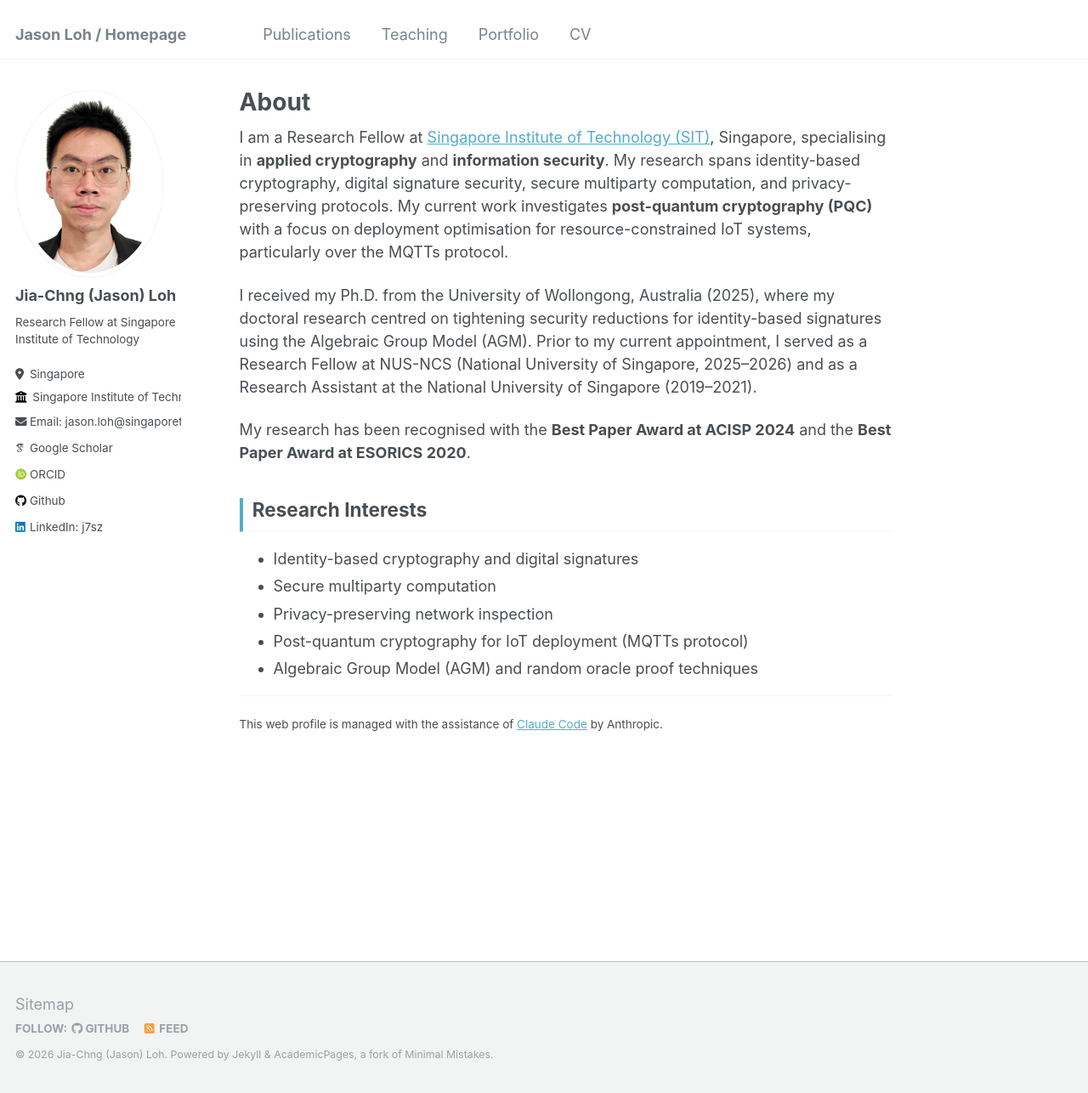
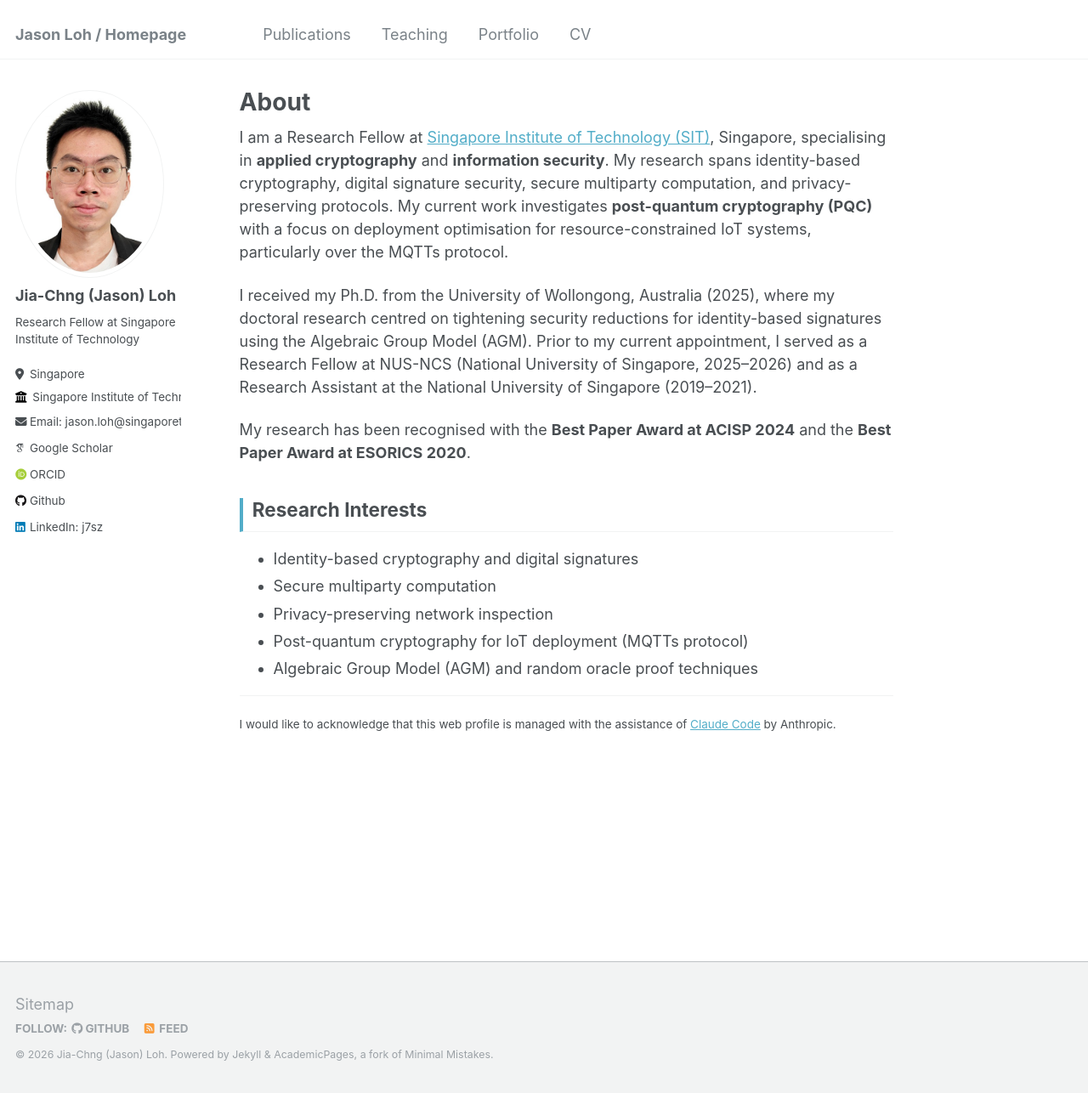
Before and after one commit to j7sz/j7sz.github.io, a Jekyll site: the page built from _pages/about.md, in a window 1280 px wide and 1286 px high. Shown: the whole window at 85% size. Built offline with Jekyll 4.4.1, drawn with Linux system fonts in a browser that asks for light colours; some web fonts are replaced.

Commit message:
Update acknowledgement wording on homepage
Co-Authored-By: Claude Sonnet 4.6 <noreply@anthropic.com>
Claude-Session: https://claude.ai/code/session_01HxfbdgTE6Boo2wy2XbsERx

```diff
--- a/_pages/about.md
+++ b/_pages/about.md
@@ -23,4 +23,4 @@ My research has been recognised with the **Best Paper Award at ACISP 2024** and
 
 ---
 
-<small>This web profile is managed with the assistance of [Claude Code](https://claude.ai/code) by Anthropic.</small>
+<small>I would like to acknowledge that this web profile is managed with the assistance of [Claude Code](https://claude.ai/code) by Anthropic.</small>
```
